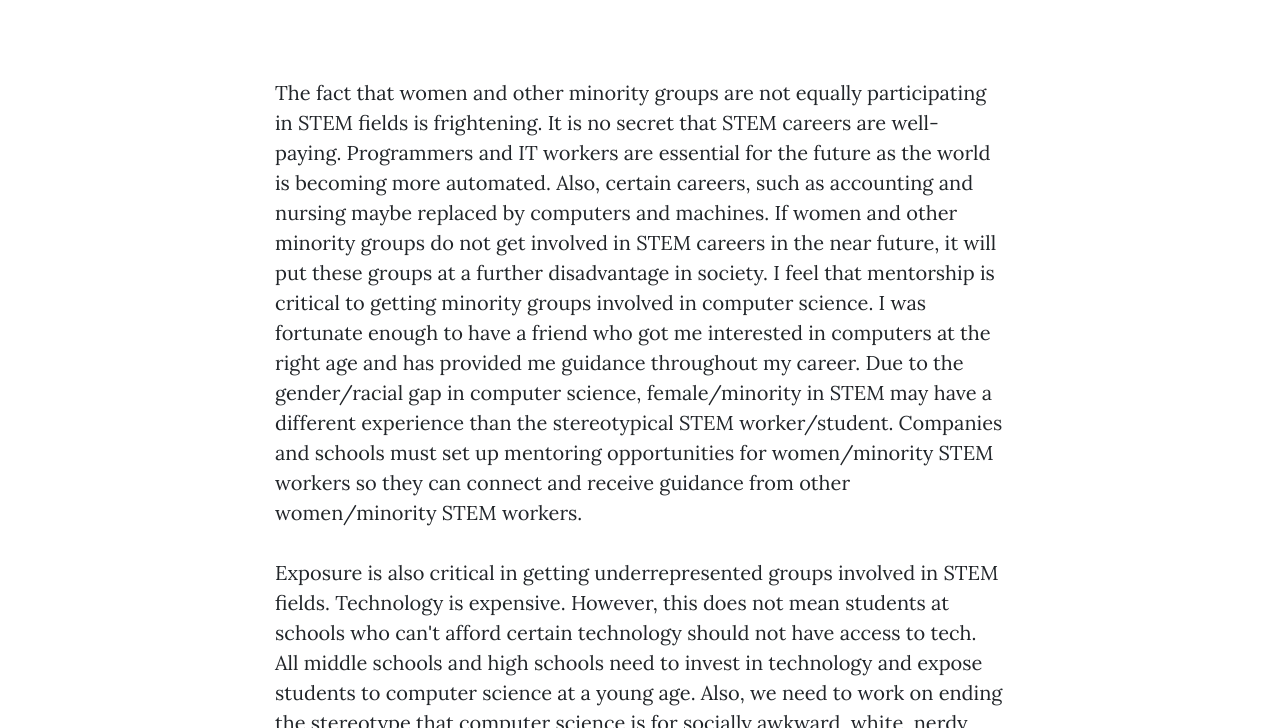
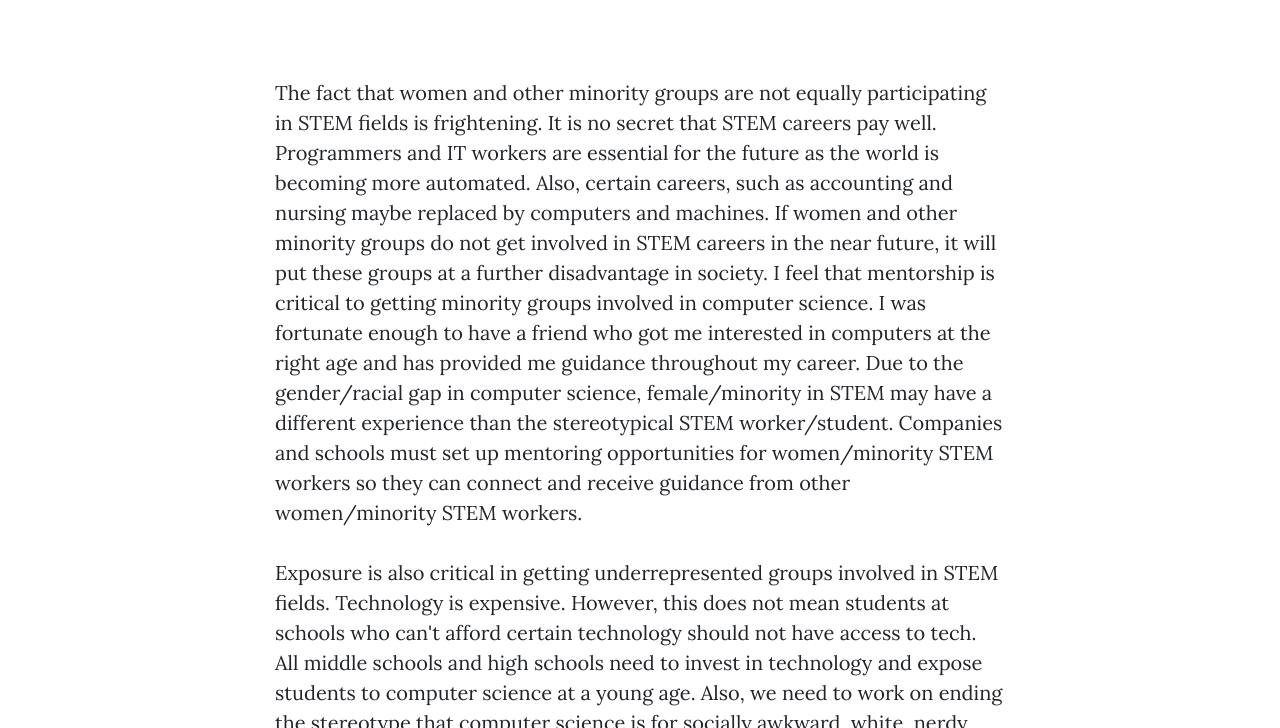
Before and after one commit to thogan448/thogan448.github.io, a website: page women.html in a window 1280 px wide. Shown: the part 629-1357 px from the top of the page. Drawn offline with nearby package versions, Linux system fonts and the light colour scheme.

Commit message:
Update women.html

```diff
--- a/women.html
+++ b/women.html
@@ -71,7 +71,7 @@
           <div class="col-lg-8 col-md-10 mx-auto">
             <p>  The fact that women and other minority groups are not
 
-            equally participating in STEM fields is frightening. It is no secret that STEM careers are well-paying.
+            equally participating in STEM fields is frightening. It is no secret that STEM careers pay well.
             Programmers and IT workers are essential for the future as the world is becoming
 
             more automated. Also, certain careers, such as accounting and nursing maybe replaced by computers
```
